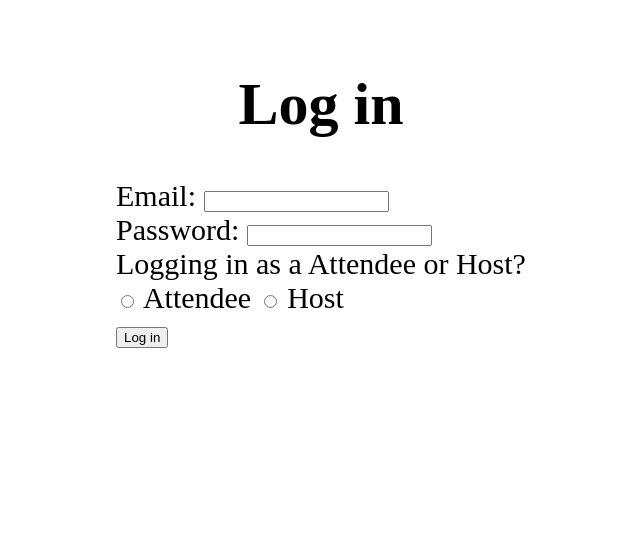
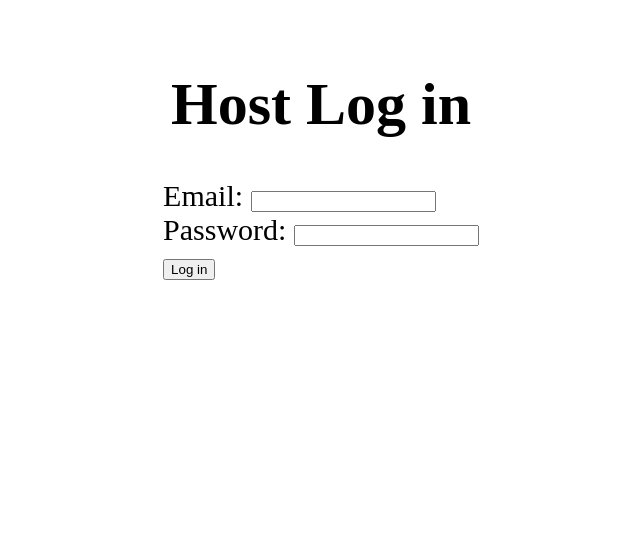
Before and after one commit to saif-alvi/Badges-Check-ins-Staffing, a Django app: page /eventmanager/login/ in a window 1280 px wide. Shown: the top 547 px of the page, without its empty margins (319-959 px from the left). After the commit the page ends 280 px from the top, so only its background shows below. Run offline with Django 5.2, Linux system fonts and the light colour scheme.

Commit message:
Change login so it is exclusively for hosts

```diff
--- a/checkins/eventmanager/templates/eventmanager/index.html
+++ b/checkins/eventmanager/templates/eventmanager/index.html
@@ -27,7 +27,7 @@
   <body>
     <div class = "container">
     <h1>Event Management</h1>
-    <p1 class="instructions">Hello, if you already have an account log in, otherwise sign up</p1>
+    <p1 class="instructions">Are you a host for an event? Log in or sign up here. </p1>
     <div class="auth-buttons">
       <a href="{% url 'login' %}" class="btn btn-login">Login</a>
       <a href="{% url 'signup' %}" class="btn btn-signup">Sign Up</a>
--- a/checkins/eventmanager/templates/eventmanager/login.html
+++ b/checkins/eventmanager/templates/eventmanager/login.html
@@ -23,7 +23,7 @@
   </head>
   <body>
     <div class = "container">
-    <h1>Log in</h1>
+    <h1>Host Log in</h1>
     {% if messages %}
         {% for message in messages %}
             <p>{{ message }}</p>
@@ -32,15 +32,12 @@
 
     <form method="POST">
       {% csrf_token %}
+
         <label>Email:</label>
         <input type="email" name="email" required><br>
 
         <label>Password:</label>
         <input type="password" name="password" required><br>
-
-        <label>Logging in as a Attendee or Host?</label><br>
-        <input type="radio" name="is_host" value="N" required> Attendee
-        <input type="radio" name="is_host" value="Y" required> Host<br>
 
         <button type="submit">Log in</button>
 
--- a/checkins/eventmanager/views.py
+++ b/checkins/eventmanager/views.py
@@ -16,17 +16,13 @@ def login(request):
     if request.method == "POST":
         email = request.POST.get('email')
         password = request.POST.get('password')
-        host = request.POST.get('is_host')
         username = email
         if User.objects.filter(email=email).exists():
             user = authenticate(request, username = username, password = password)
             if user is not None:
                 auth_login(request,user)
+                return redirect('host_eventpage')
 
-                if host  == 'Y':
-                    return redirect('host_eventpage')
-                else:
-                    return redirect('event_search')
             else:
                 messages.error(request, "Email or Password is Incorrect")
                 return render(request, 'eventmanager/login.html')
@@ -93,4 +89,4 @@ def delete_event(request, event_id):
 
 def logout(request):
     auth_logout(request)
-    return redirect('login')
+    return redirect('index')
```
